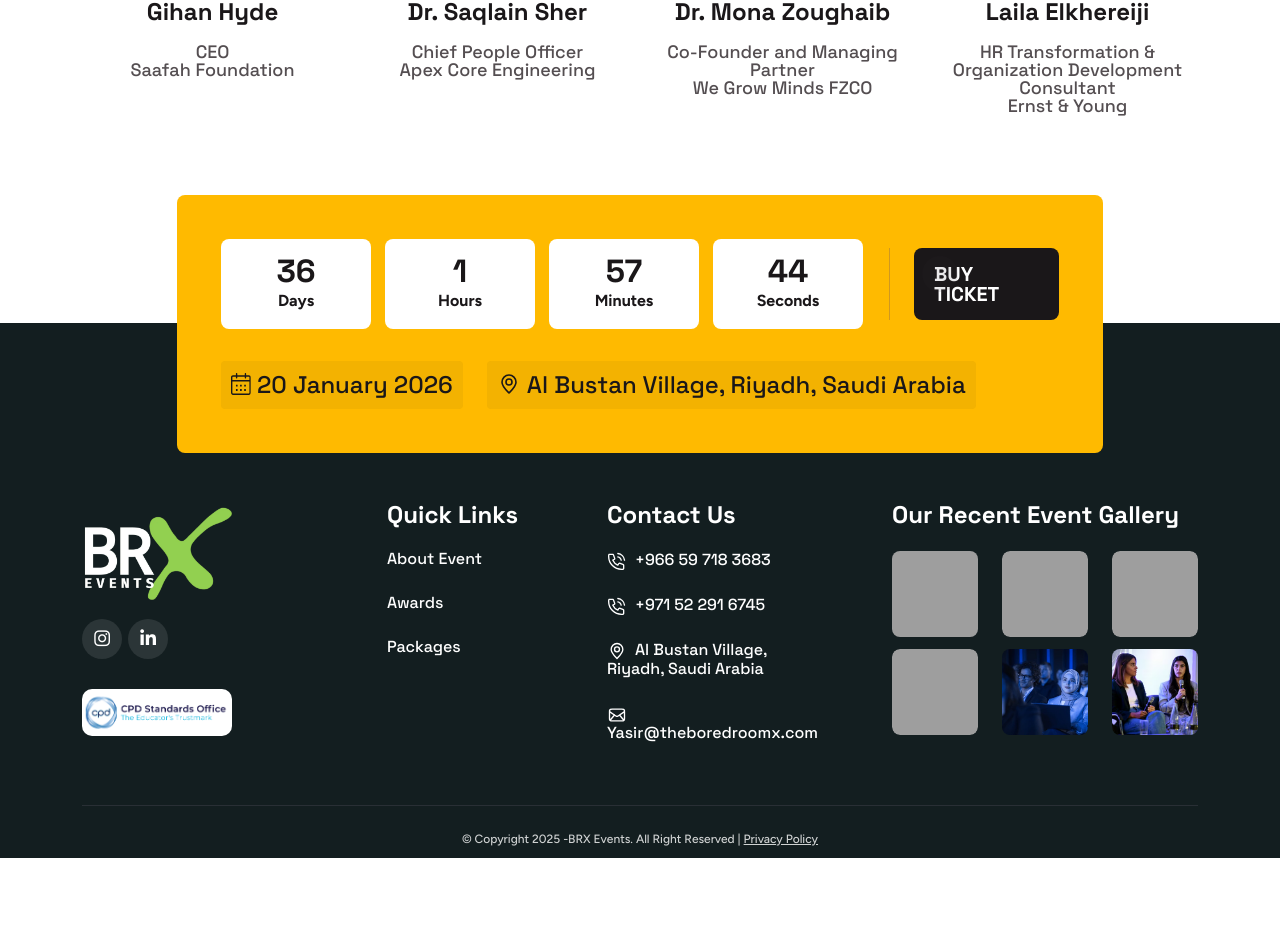
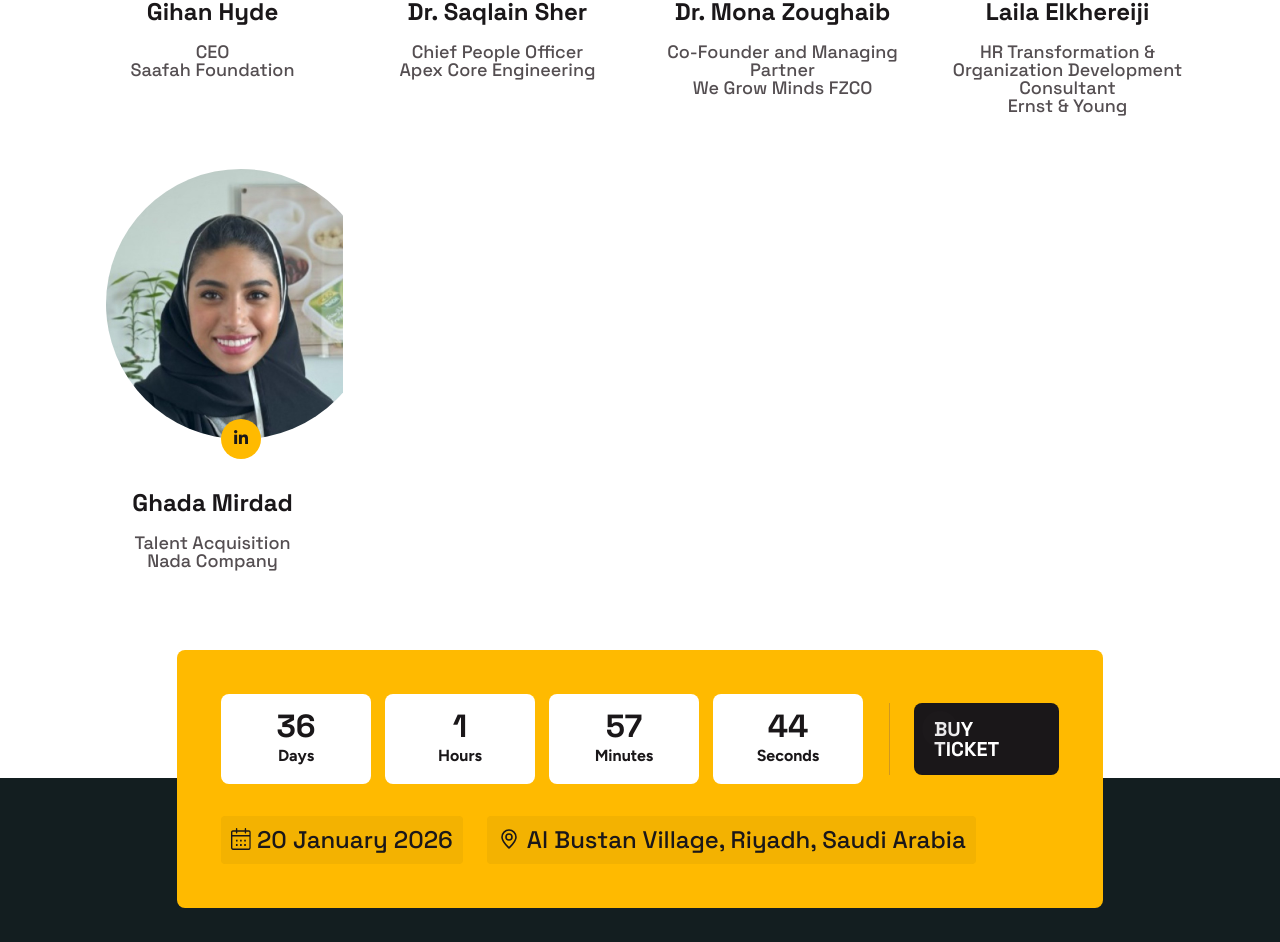
Before and after one commit to Wajih995/HR-Conference-Saudi, a Next.js app: page /speakers in a window 1280 px wide. Shown: the part 2230-3172 px from the top of the page. Before the commit the page ends 3088 px from the top, so only its background shows below. Built offline with nearby package versions, Linux system fonts and the light colour scheme; grey boxes are pictures that could not be loaded.

Commit message:
new speaker

```diff
--- a/app/speakers/page.tsx
+++ b/app/speakers/page.tsx
@@ -397,6 +397,25 @@
 										</div>
 									</div>
 								</div>
+								<div className="col-lg-3 col-md-6">
+									<div className="our-team-boxarea">
+										<div className="team-widget-area">
+											<div className="img1" style={{ width: '270px', height: '270px', margin: '0 auto' }}>
+													<Image src="/assets/img/all-images/used-images/speaker-11.jpg" alt="Speaker" className="team-img4" fill quality={90} style={{ objectFit: 'cover' }} />
+												<div className="share">
+													<Link href="https://www.linkedin.com/in/ghada-mirdad-cipd-5-9a24921a6/" target="_blank"><i className="fa-brands fa-linkedin-in" /></Link>
+												</div>
+											</div>
+										</div>
+										<div className="space28" />
+										<div className="content-area">
+											<Link href="/#">Ghada Mirdad</Link>
+											<div className="space16" />
+											<p>Talent Acquisition<br />
+											Nada Company</p>
+										</div>
+									</div>
+								</div>
 							</div>
 						</div>
 					</div>
```
Also changed, not shown: public/assets/img/all-images/used-images/speaker-11.jpg (added).
